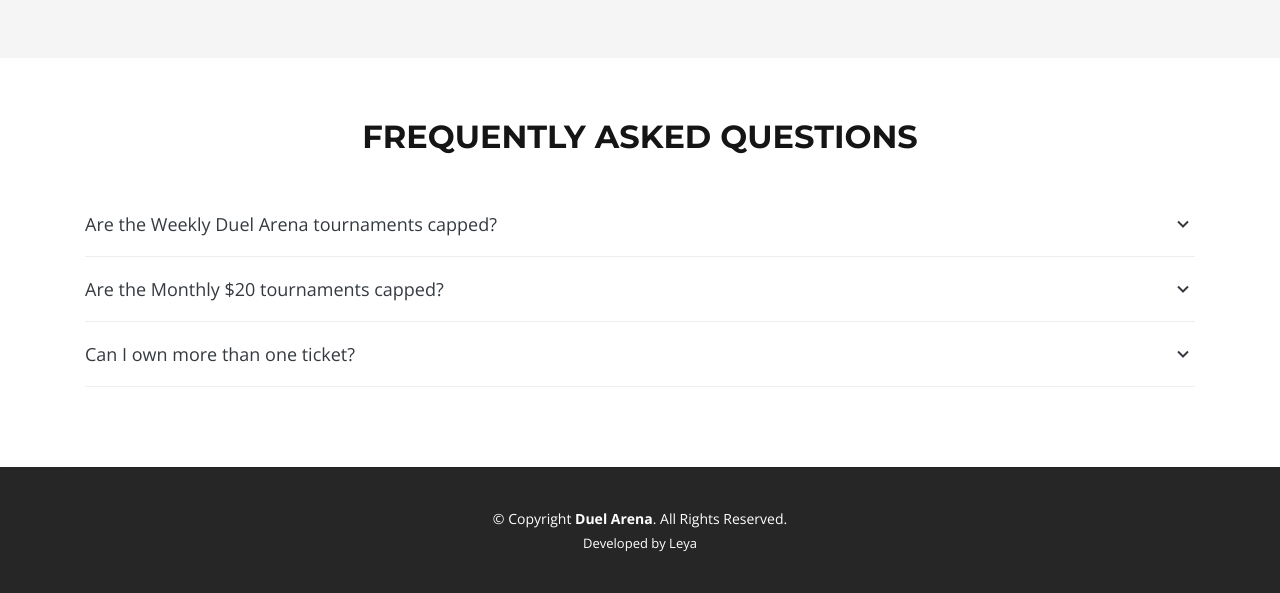
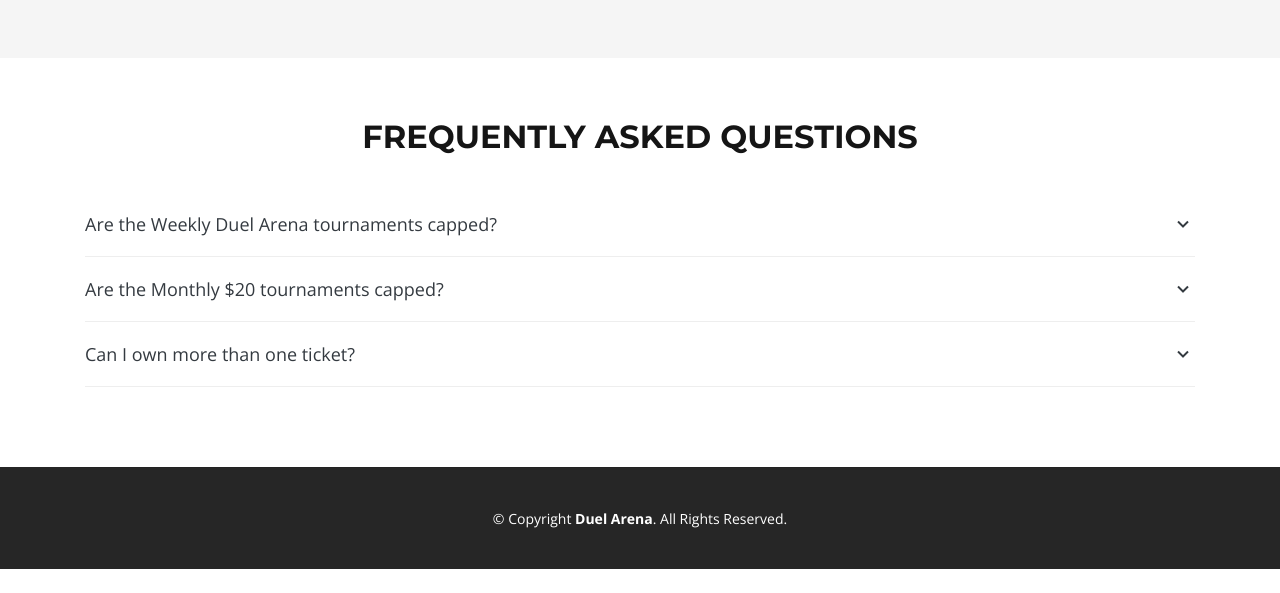
Before and after one commit to duelarena/duelarena.github.io, a plain HTML site: page index.html in a window 1280 px wide. Shown: the part 1856-2449 px from the top of the page. After the commit the page ends 2425 px from the top, so only its background shows below. Drawn offline with nearby package versions, Linux system fonts and the light colour scheme.

Commit message:
Update index.html

```diff
--- a/index.html
+++ b/index.html
@@ -149,9 +149,6 @@
       <div class="copyright">
         &copy; Copyright <strong><span>Duel Arena</span></strong>. All Rights Reserved.
       </div>
-      <div class="credits">
-        Developed by <a>Leya</a>
-      </div>
     </div>
   </footer><!-- End Footer -->
 
```
